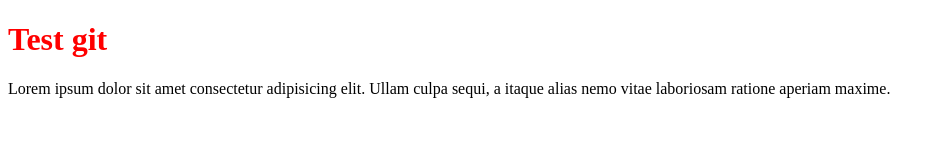
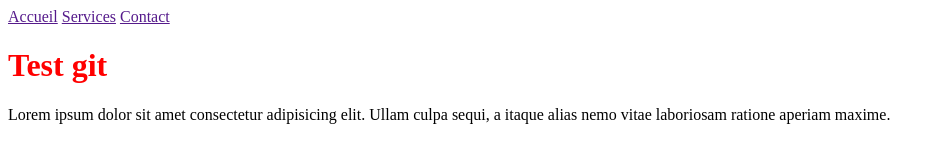
Before and after one commit to RaphaelP3/test_git, a plain HTML site: page index.html in a window 1280 px wide. Shown: the whole page, without its empty margins (0-945 px from the left). Drawn offline with Linux system fonts and the light colour scheme.

Commit message:
ajout de barre de navigation

```diff
--- a/index.html
+++ b/index.html
@@ -7,6 +7,11 @@
     <link rel="stylesheet" href="style.css">
 </head>
 <body>
+    <nav>
+        <a href="">Accueil</a>
+        <a href="">Services</a>
+        <a href="">Contact</a>
+    </nav>
     <h1>Test git</h1>
     <p>Lorem ipsum dolor sit amet consectetur adipisicing elit. Ullam culpa sequi, a itaque alias nemo vitae laboriosam ratione aperiam maxime.</p>
 </body>
```
